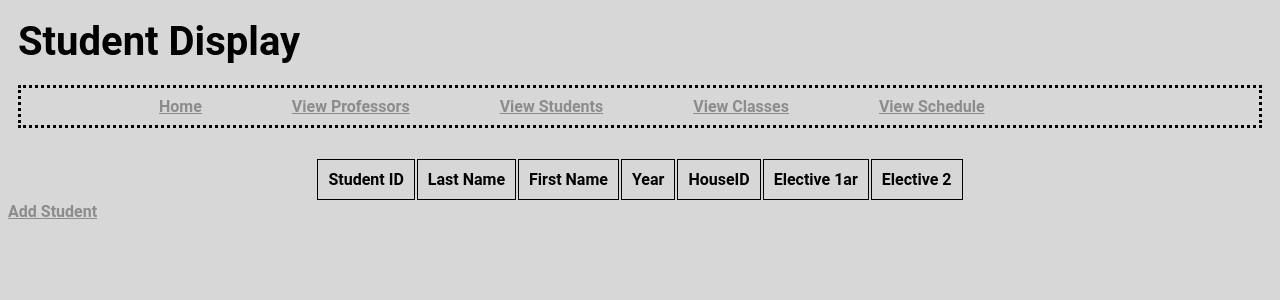
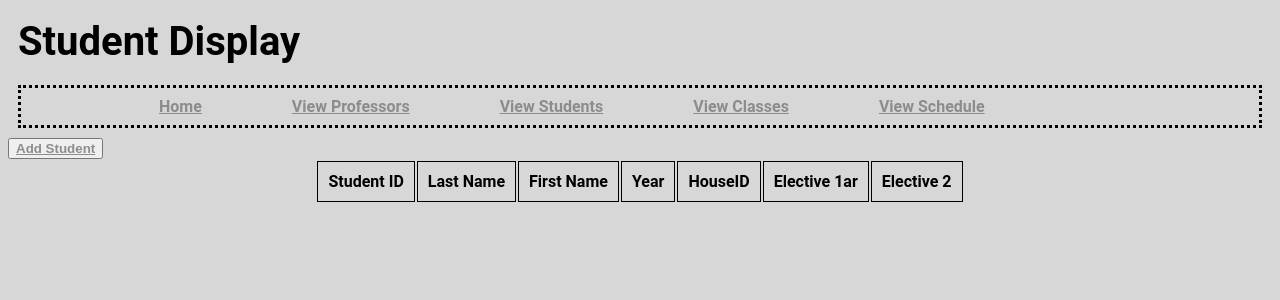
Before and after one commit to colburnh/cs361, a Django app: page /student/ in a window 1280 px wide. Shown: the top 300 px of the page. Run offline with Django 3.2, Linux system fonts and the light colour scheme; data that the repository does not hold is empty.

Commit message:
Update student.html

```diff
--- a/HogwartsWebApp/hogwartsweb/templates/student.html
+++ b/HogwartsWebApp/hogwartsweb/templates/student.html
@@ -16,7 +16,9 @@
             <li class="navitem navlink"><a href="{% url 'schedule' %}">View Schedule</a></li>
         </ul>
     </nav>
-        </br>
+    <button class="button">
+        <a href="{% url 'studentAdd' %}">Add Student</a>
+    </button>
         <table class="center">
             <tr>
                 <th>Student ID</th>
@@ -41,5 +43,4 @@
             </tr>
             {% endfor %}
         </table>
-        <a href="{% url 'studentAdd' %}">Add Student</a>
 </body>
```
